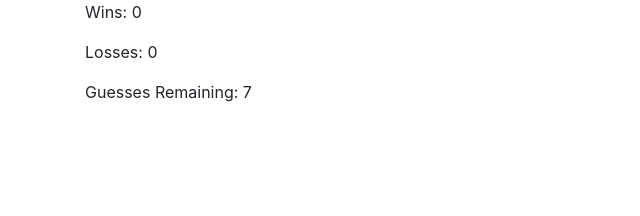
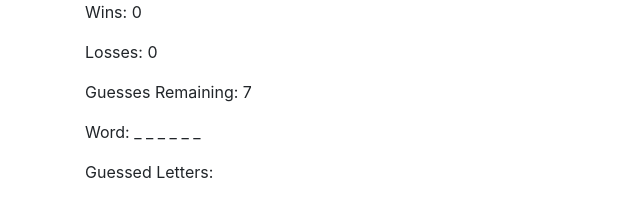
Before and after one commit to srcorbetto/hangman, a plain HTML site: page index.html in a window 1280 px wide. Shown: the whole page, without its empty margins (0-640 px from the left). Drawn offline with nearby package versions, Linux system fonts and the light colour scheme.

Commit message:
letter reveals

```diff
--- a/assets/js/script.js
+++ b/assets/js/script.js
@@ -10,12 +10,12 @@ $(document).ready(function(){
   var wins = 0;
   var losses = 0;
   var randomWords = ["pizza", "anime", "weezer", "ukulele"];
-  var guessedLetters = [];
   var selectedWord;
   var selectedWordLetters = [];
-  var revealedLetters; // Compare this to selectedWordLetters
+  var revealedLetters = []; // Compare this to selectedWordLetters
   var keyPressed;
   var acceptedInput = ["a", "b", "c", "d", "e", "f", "g", "h", "j", "k", "l", "m", "n", "o", "p", "q", "r", "s", "t", "u", "v", "w", "x", "y", "z"];
+  var guessedLetters = [];
 
   // Randomly select a word from the randomWord array and assign to the selectedWord
   function selectWord() {
@@ -33,7 +33,18 @@ $(document).ready(function(){
     selectedWordLetters = selectedWord.split("");
     console.log(selectedWord);
     console.log(selectedWordLetters);
-  }
+
+    // Generate the placeholder for word
+    revealWord(selectedWordLetters);
+  };
+
+  function revealWord(letterArray) {
+    for(i = 0; i < letterArray.length; i++) {
+      revealedLetters.push("_");
+    };
+    // Removes the commas
+    $(".word").text(revealedLetters.join(" "));
+  };
 
   selectWord();
 
@@ -55,10 +66,14 @@ $(document).ready(function(){
       if (keyPressed === acceptedInput[i]) {
 
         console.log("Letter Pressed");
+
+         // Push to guessed letters
+        guessedLetters.push(keyPressed);
+        $(".guessed-letters").text(guessedLetters.join(" "));
+
         // Pull out of accepted input
         acceptedInput.splice(i, 1);
-        // Push to guessed letters
-        // ...
+
         console.log(acceptedInput);
         compareLetters(keyPressed);
       }
--- a/index.html
+++ b/index.html
@@ -27,6 +27,10 @@
           </p>
           <p class="guesses-holder">Guesses Remaining: <span class="guesses"></span>
           </p>
+          <p class="word-holder">Word: <span class="word"></span>
+          </p>
+          <p class="guessed-letters-holder">Guessed Letters: <span class="guessed-letters"></span>
+          </p>
         </div>
       </div>
 
```
